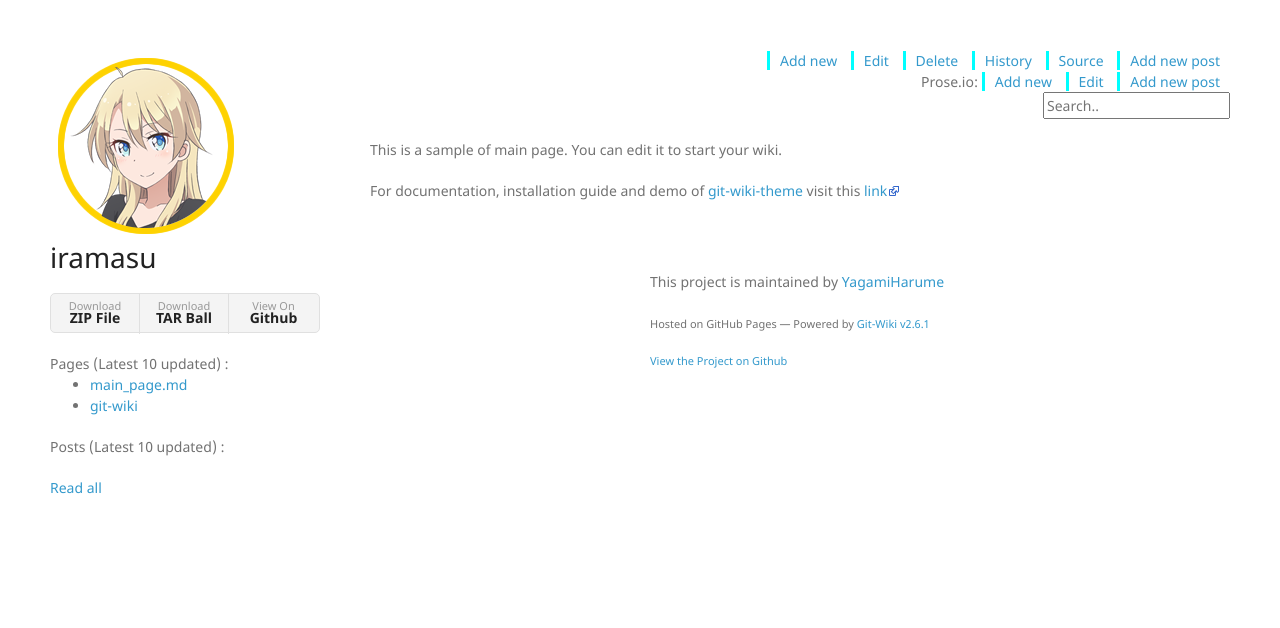
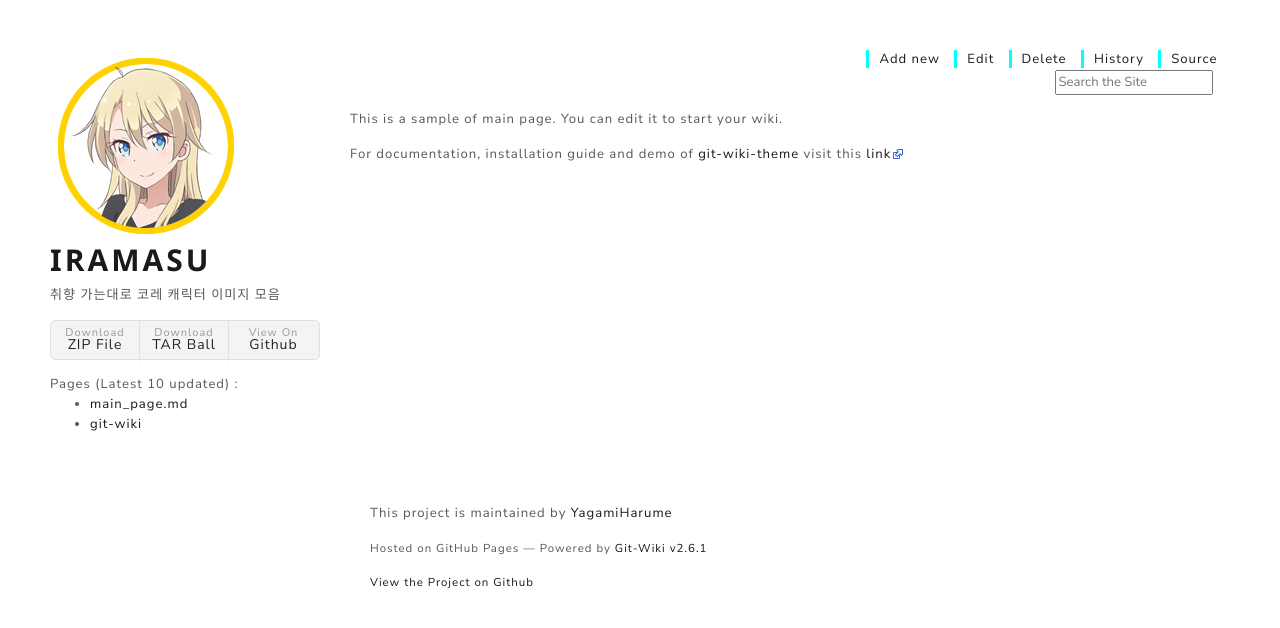
Before and after one commit to YagamiHarume/iramasu, a Jekyll site: the page built from wiki/main_page.md, in a window 1280 px wide. Shown: the top 628 px of the page. Built offline with Jekyll 4.4.1, drawn with Linux system fonts in a browser that asks for light colours; nearby versions of some CDN libraries; the repository's description, which GitHub fills in, is left out.

Commit message:
Update _config.yml

```diff
--- a/_config.yml
+++ b/_config.yml
@@ -1,13 +1,13 @@
 # (string) Title of your wiki
 title:
 # (string) Description of your wiki
-description:
+description: 취향 가는대로 코레 캐릭터 이미지 모음
 # (boolean) Enable/disable wiki page list in sidebar
 show_wiki_pages: true
 # (integer) Maximum number of wiki page to shown in sidebar
 show_wiki_pages_limit: 10
 # (boolean) Enable/disable blog feature
-blog_feature: true
+blog_feature: false
 # (boolean) Enable/disable wiki posts list in sidebar (needs blog_feature enabled)
 show_wiki_posts: true
 # (integer) Maximum number of wiki posts to shown in sidebar
@@ -31,17 +31,17 @@ wiki_folder: "wiki"
 use_github_wiki: false
 # (boolean) Enable "Edit with Prose.io" button in tools, it's a 3rd party
 # service to edit github markdown pages easily
-use_prose_io: true
+use_prose_io: false
 # Select search_engine component from:
 # - js: it uses a built in javascript component that uses generated js object
 # - js_rss: it uses a built in javascript component that uses generated  sitemap_full.xml to search inside your wiki with lunr library (slow and experimental)
 # - github : it uses internal github repository search
 # - google : it uses cse search bar, you need to configure google_cse_token
 #
-search_engine : "js"
+search_engine : "js_rss"
 # Setting google custom search engine for google
 # cse search bar (https://cse.google.it/cse/)
-google_cse_token:
+google_cse_token: https://cse.google.com/cse?cx=1b9e0dd7378cb2416
 
 # (string) path of site root. Normally it's must be empty because _config.yml resides in the root of your repository.
 # If you have _config.yml and your site in a subfolder, then change this config accordly
@@ -73,13 +73,13 @@ defaults:
     scope:
       path: "" # an empty string here means all files in the project
     values:
-      layout: "git-wiki-default"
+      layout: "git-wiki-bs-lux"
  -
     scope:
       path: ""
       type: "pages"
     values:
-      layout: "git-wiki-default"
+      layout: "git-wiki-bs-lux"
  -
     scope:
       path: ""
```
